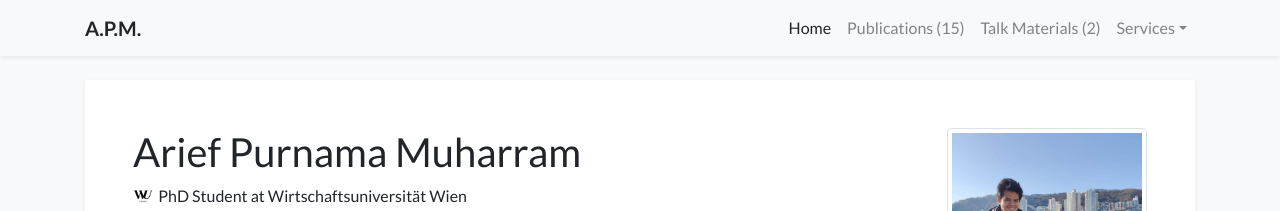
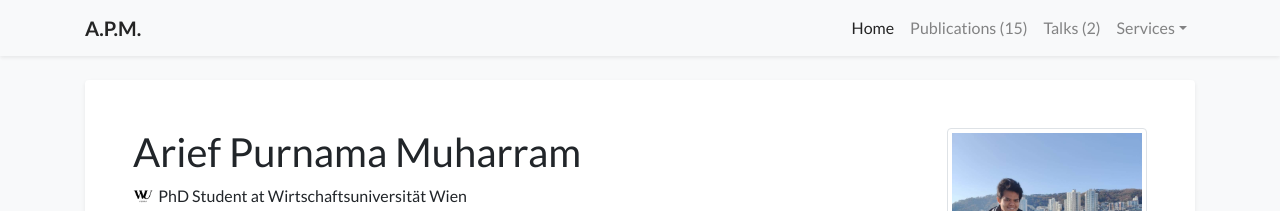
Before and after one commit to ariefpurnamamuharram/ariefpurnamamuharram.github.io, a Jekyll site: the page built from index.html, in a window 1280 px wide. Shown: the top 211 px of the page. Built offline with Jekyll 4.4.1, drawn with Linux system fonts in a browser that asks for light colours; a style sheet for code colours, icons or effects is not loaded.

Commit message:
Rename 'Talk materials' to 'Talks'.

```diff
--- a/_data/navigation.yml
+++ b/_data/navigation.yml
@@ -3,7 +3,7 @@ pages:
   url: /
 - name: Publications
   url: /publications
-- name: Talk Materials
+- name: Talks
   url: /talks
 - name: Services
   children:
--- a/_includes/navbar.html
+++ b/_includes/navbar.html
@@ -19,7 +19,7 @@
                 </li>
                 {% else %}
                 <li class="nav-item {% if item.name == page.navbar_title %}active{% endif %}">
-                    <a class="nav-link" href="{{ item.url | relative_url }}">{{ item.name }}{% if item.name == "Publications" %} ({{ site.publications.size }}){% endif %}{% if item.name == "Talk Materials" %} ({{ site.talks.size }}){% endif %}</a>
+                    <a class="nav-link" href="{{ item.url | relative_url }}">{{ item.name }}{% if item.name == "Publications" %} ({{ site.publications.size }}){% endif %}{% if item.name == "Talks" %} ({{ site.talks.size }}){% endif %}</a>
                 </li>
                 {% endif %}
                 {% endfor %}
```
